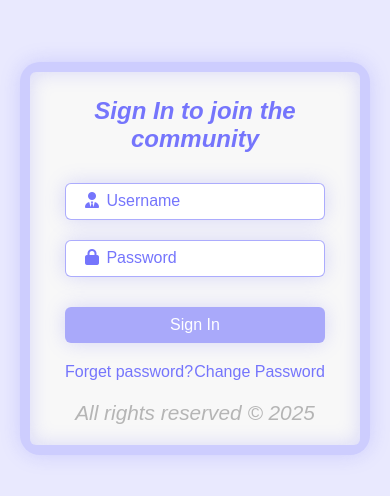
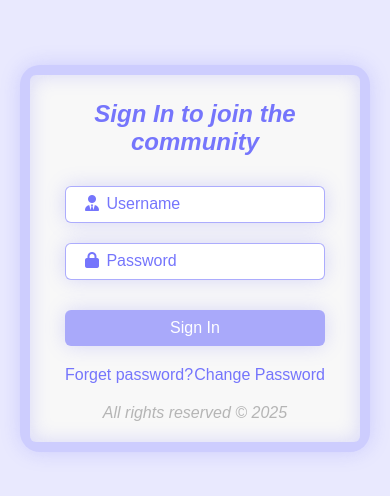
Before and after one commit to ziad-eid/Modern-Sign-page, a plain HTML site: page index.html in a window 390 px wide. Shown: the part 164-660 px from the top of the page. Drawn offline with Linux system fonts and the light colour scheme; a web font is replaced by a local one.

Commit message:
Update style.css

```diff
--- a/css/style.css
+++ b/css/style.css
@@ -151,4 +151,6 @@ main p{
         width: 100%;
         font-size: 16px;
     }
+    main p{
+        font-size: 1em;
 }
```
